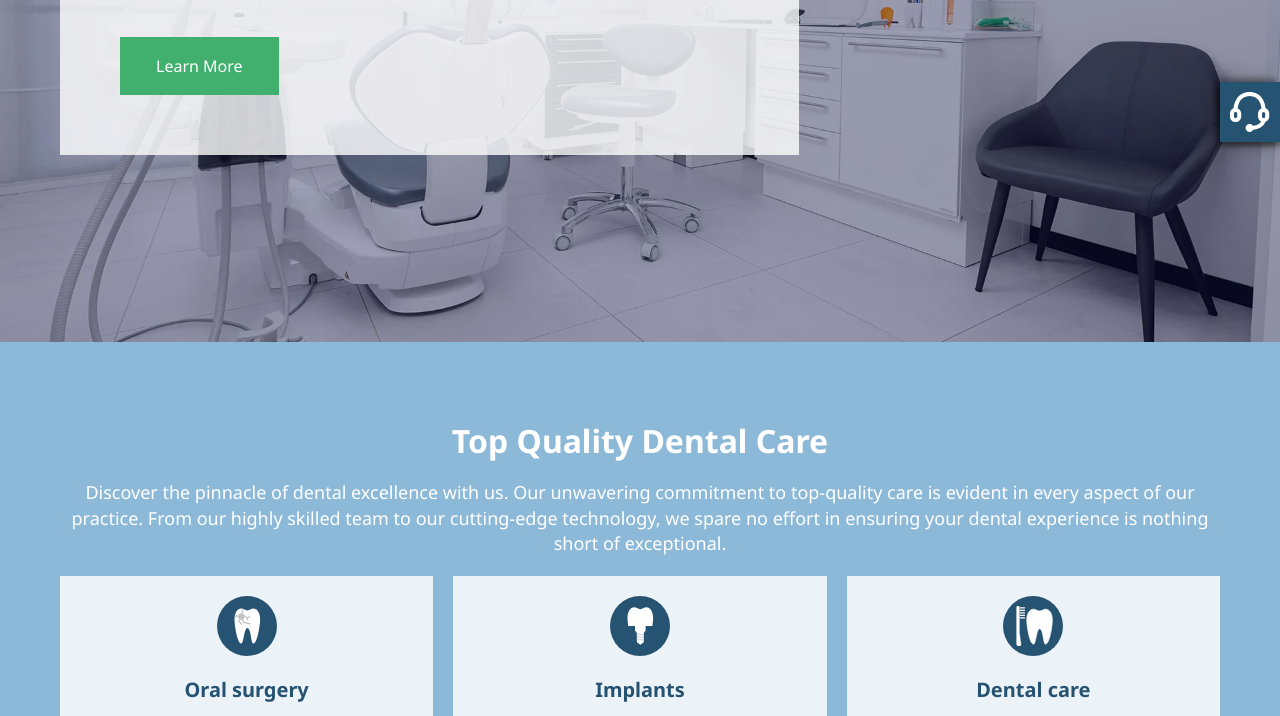
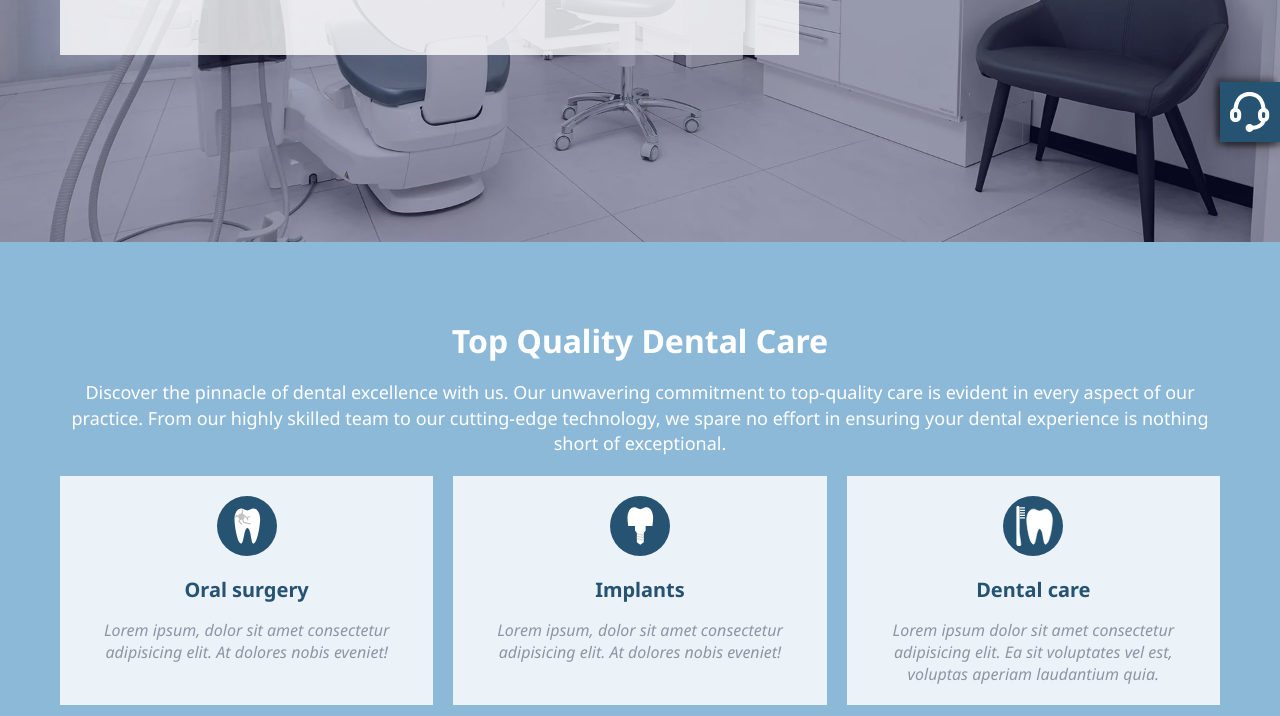
Before and after one commit to MDziurakh/verona-dentisty, a plain HTML site: page index.html in a window 1280 px wide. Shown: the part 558-1274 px from the top of the page. Drawn offline with nearby package versions, Linux system fonts and the light colour scheme.

Commit message:
Fix main m-top

```diff
--- a/style/style.css
+++ b/style/style.css
@@ -1242,7 +1242,6 @@ footer .container {
 }
 
 main {
-  margin-top: 100px;
   position: relative;
 }
 
```
Also changed, not shown: 1 other file.
